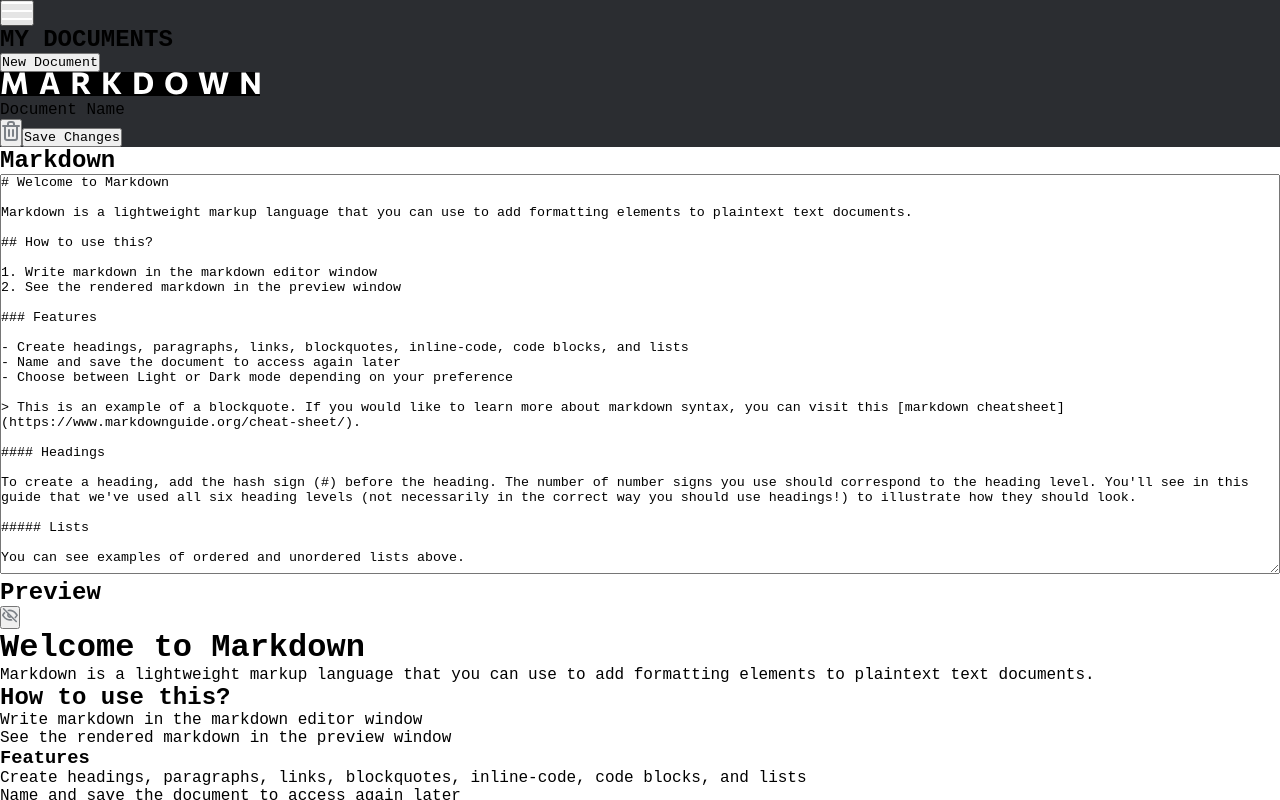
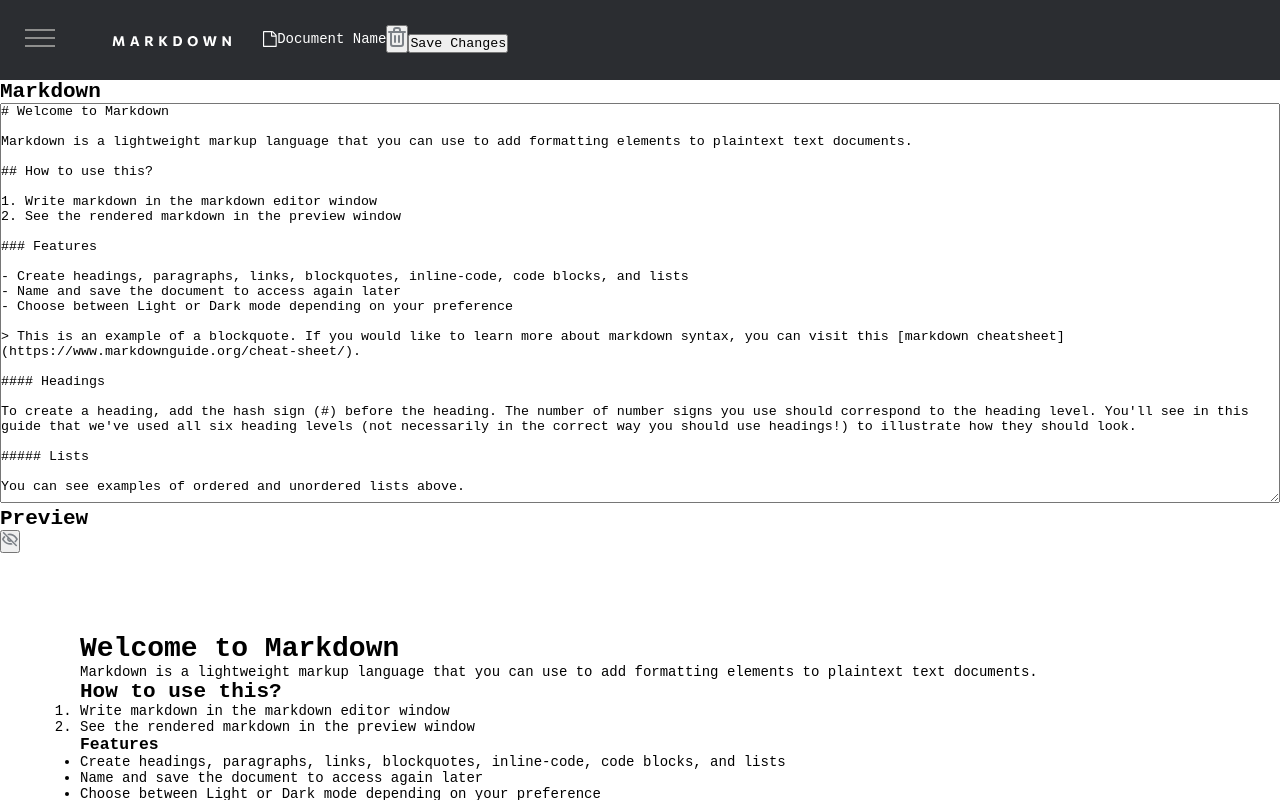
Before and after one commit to bradleyhop/frontend-mentor-in-browser-markdown-editor, a Vue app: page / in a window 1280 px wide. Shown: the top 800 px of the page. Built offline with nearby package versions, Linux system fonts and the light colour scheme.

Commit message:
margin for preview body to see list markers; start styling the header & menu

```diff
--- a/src/App.vue
+++ b/src/App.vue
@@ -56,26 +56,36 @@ export default {
   <!-- Sidebar start -->
 
   <header class="app-header">
-    <nav>
-      <button>
+    <nav class="app-nav">
+      <button class="menu-button">
         <img
+          class="hamburger-icon"
           src="@/assets/img/icon-menu.svg"
           alt="hamburger icon to expand
       navigation"
         />
       </button>
+      <div class="menu-content">
         <h1>MY DOCUMENTS</h1>
         <button>New Document</button>
 
         <!-- dark and light mode slider down here -->
+      </div>
     </nav>
 
     <!-- Sidebar end -->
 
     <img src="@/assets/img/logo.svg" alt="MARKDOWN logo" class="app-logo" />
 
+    <div class="document-container">
+      <img
+        src="@/assets/img/icon-document.svg"
+        alt="icon of document"
+        class="document-icon"
+      />
       <div class="document-name">Document Name</div>
       <div class="filename"></div>
+    </div>
 
     <button>
       <img
@@ -110,15 +120,52 @@ export default {
 <style lang="scss">
 .app-header {
   background-color: $black3;
+
+  .app-nav {
+    display: inline-flex;
+    height: 5rem;
+
+    .menu-button {
+      width: 5rem;
+      background: none;
+      border: none;
+      cursor: pointer;
+
+      .hamburger-icon {
+        filter: invert(52%) sepia(100%) saturate(2%) hue-rotate(348deg)
+          brightness(96%) contrast(94%);
+      }
+    }
+
+    .menu-content {
+      display: none;
+    }
   }
 
   .app-logo {
-  height: 1.5rem;
-  background-color: black;
+    margin: 0 2rem;
+    height: 11px;
+  }
+}
+
+.document-container {
+  display: inline-flex;
+
+  .document-icon {
+    height: 1rem;
+  }
+
+  .document-name {
+    color: $white;
+  }
 }
 
 .markdown-text {
   width: 100%;
   min-height: 50vh;
 }
+
+.html-preview-text {
+  margin: 5rem;
+}
 </style>
--- a/src/assets/scss/main.scss
+++ b/src/assets/scss/main.scss
@@ -15,3 +15,8 @@
   // only font in project
   font-family: "Space Mono", monospace;
 }
+
+body {
+  // REM
+  font-size: 14px;
+}
```
Lines whose indentation alone changed are shown as unchanged.
